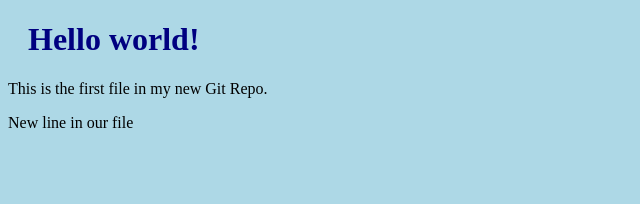
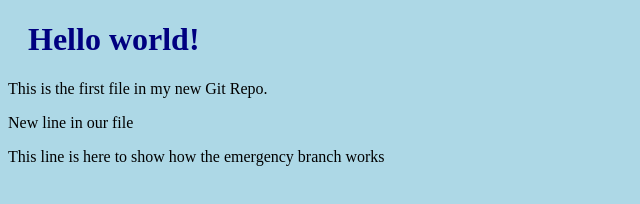
Before and after one commit to Mb1b1zi/hello-world, a plain HTML site: page index.html in a window 1280 px wide. Shown: the whole page, without its empty margins (0-640 px from the left). Drawn offline with Linux system fonts and the light colour scheme.

Commit message:
This is an emergency file

```diff
--- a/index.html
+++ b/index.html
@@ -9,6 +9,7 @@
 <h1>Hello world!</h1>
 <p>This is the first file in my new Git Repo.</p>
 <p>New line in our file </p>
+<p>This line is here to show how the emergency branch works </p>
 
 </body>
 </html>
```
